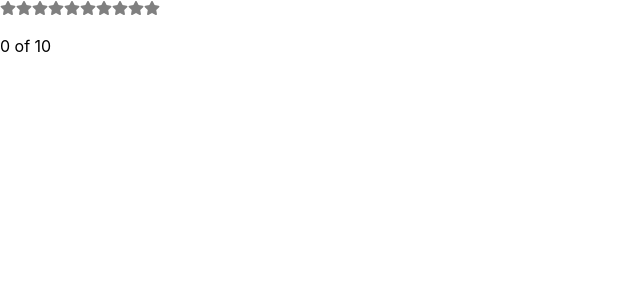
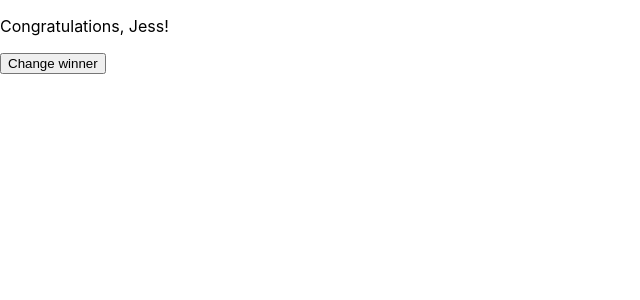
Before and after one commit to NataffCH/react-hook, a React (Create React App) app: page / in a window 1280 px wide. Shown: the top 300 px of the page, without its empty margins (0-640 px from the left). Built offline with nearby package versions, Linux system fonts and the light colour scheme.

Commit message:
simple example of useEffect

```diff
--- a/src/index.js
+++ b/src/index.js
@@ -1,43 +1,21 @@
-import React, {useState} from "react"; //useState is a function, this is why i use { }
+import React, {useState, useEffect} from "react"; //useState is a function, this is why i use { }
 import ReactDOM from "react-dom";
 import "./index.css";
-import {FaStar} from "react-icons/fa"
-
-const createArray = (length) => [
-  ...Array(length)];
-
-function Star({selected = false, onSelect}) {
-  return (
-    <FaStar
-    color={selected ? "yellow" : "gray"}
-    onClick={onSelect}
-    />
-  )
-}
-
-function StarRating({totalStars = 5}) { //default value, in case totalStars hasnt a value defined in return
-  const [selectedStars, setSelectedStars] = useState(0)
-
-  return (
-    <>
-    {
-      createArray(totalStars).map((_n,i) => (
-        <Star
-          key={i}
-          selected={selectedStars > i}
-          onSelect={()=> setSelectedStars(i + 1)}
-        />
-        )
-      )
-    }
-    <p>{selectedStars} of {totalStars}</p>
-    </>
-  )
-}
 
 function App() {
+  const [name, setName] = useState("Jess")
 
-  return <StarRating totalStars={10}/>
+  // runs after every update and render. Promote side effect
+  useEffect(() => {
+    document.title = `celebrate ${name}`
+  });
+
+  return(
+    <section>
+      <p>Congratulations, {name}!</p>
+      <button onClick={()=> setName("Rafael")}>Change winner</button>
+    </section>
+  )
 }
 
 ReactDOM.render(
```
